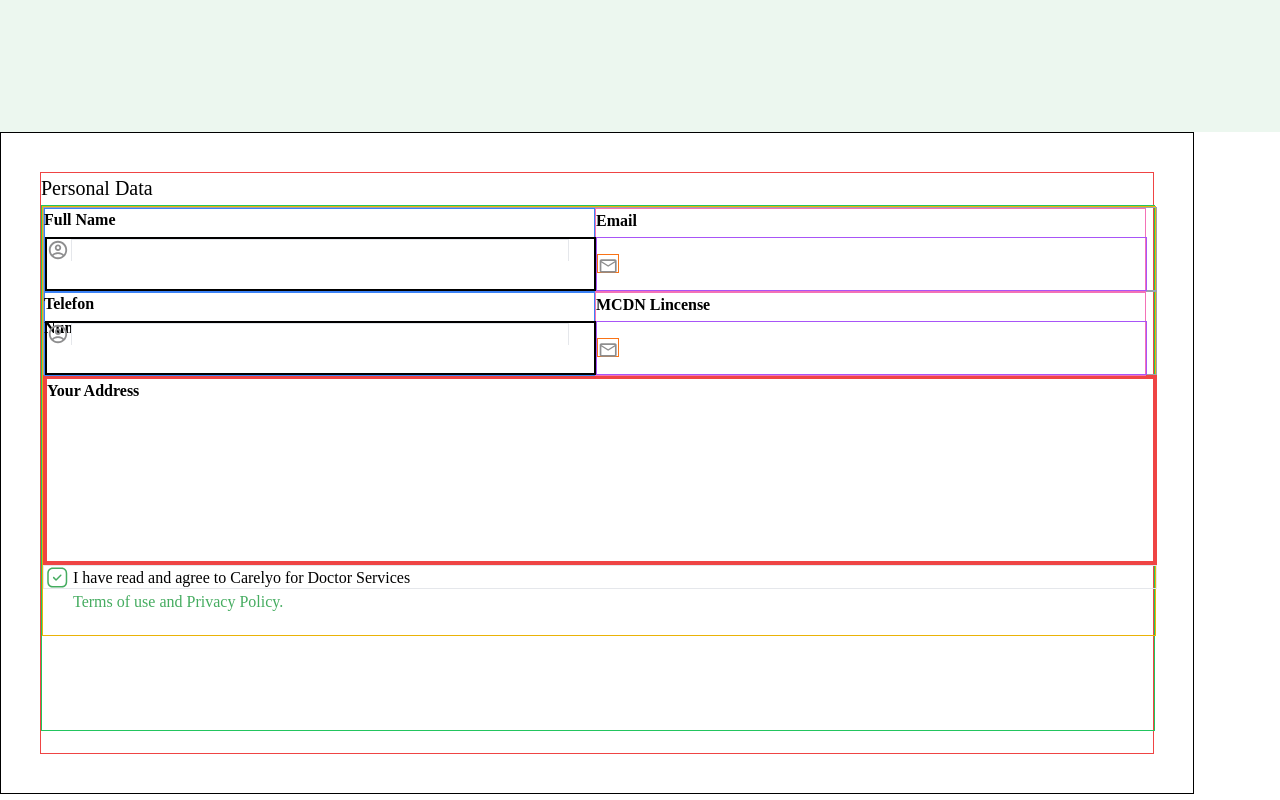
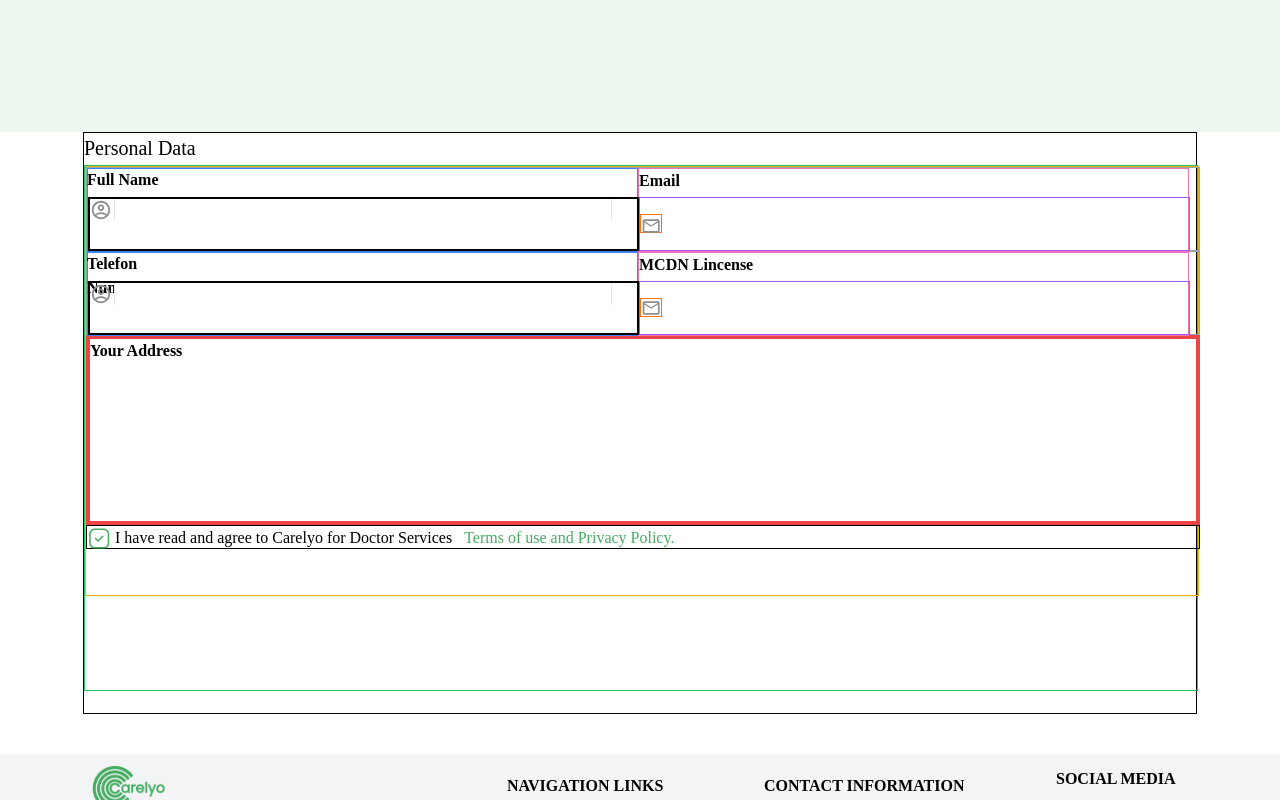
Before and after one commit to meeruu8282/next-mongodb-clerk, a Next.js app: page /providers/auth/signUp in a window 1280 px wide. Shown: the part 580-1380 px from the top of the page. Built offline with nearby package versions, Linux system fonts and the light colour scheme.

Commit message:
more css fix in independent Doctor

```diff
--- a/package.json
+++ b/package.json
@@ -28,7 +28,7 @@
     "eslint": "8.47.0",
     "eslint-config-next": "13.4.19",
     "font-awesome": "^4.7.0",
-    "next": "13.4.19",
+    "next": "^13.5.3",
     "postcss": "8.4.28",
     "react": "18.2.0",
     "react-dom": "18.2.0",
--- a/src/app/globals.css
+++ b/src/app/globals.css
@@ -4,7 +4,7 @@
 
 @layer components {
   .greenBackground {
-    @apply relative h-[730px] w-screen bg-gradient-to-br from-greenBackgroundFrom to-greenBackgroundTo backdrop-blur-md flex justify-center items-center;
+    @apply relative h-[730px]  bg-gradient-to-br from-greenBackgroundFrom to-greenBackgroundTo backdrop-blur-md flex justify-center items-center;
   }
 
   .greenBackgroundTriangle {
@@ -170,4 +170,5 @@
 }
 
 
+
 }
--- a/src/app/providers/auth/signUp/page.tsx
+++ b/src/app/providers/auth/signUp/page.tsx
@@ -1,11 +1,21 @@
+
 import StyledBox from "../../Components/styleBox";
 
+
+
+
+
 export default function DoctorSignUp() {
+
+
+
+
+
   return (
-    <div className="  relative">
-      <div>
-        <div className=" flex justify-center items-center top-0 w-screen h-[554px]  bg-[#45AC601A]">
-          <div className="w-[921px] h-[108px]  justify-center flex  bg-red-600 flex-col">
+    <div className="flex flex-col justify-center items-center">
+      <div className="justify-center items-center">
+        <div className="  flex justify-center items-center top-0 w-screen h-[554px]  bg-[#45AC601A]">
+          <div className="w-[921px] h-[108px]  justify-center flex  flex-col">
             <div className="w-[883px] h-[52px] flex justify-center ">
               <h1 className=" text-[40px] font-[Poppins] font-semibold">
                 Start Filling Your Personal Data
@@ -19,14 +29,14 @@ export default function DoctorSignUp() {
             </div>
           </div>
         </div>
-      </div>
 
-      <div className="  w-[1194px] h-[662px] border border-black flex justify-center items-center">
-        <div className="w-[1114px] h-[582px] border border-red-500 ">
+
+        <div className="flex flex-col justify-center items-center  ">
+        <div className="w-[1114px] h-[582px] border border-black ">
           <div className="w-[135px] h-[32px]">
-            <p className=" font-normal font-[Poppins] text-[20px]">
+            <h2 className=" font-normal font-[Poppins] text-[20px]">
               Personal Data
-            </p>
+            </h2>
           </div>
           <div className=" justify-end  w-[1114px] h-[526px] border border-green-500">
             <div className="  w-[1114px] h-[430px] border border-yellow-500 mb-0">
@@ -38,8 +48,7 @@ export default function DoctorSignUp() {
                 <div className="flex-col w-[551px] h-[84px] border-[1px] border-blue-500 ">
                   <div className=" absolute w-[551px] h-[54px] border-black border-[2px] mt-7 justify-center  items-center ">
                     <div className="w-[519px] h-[22px]  justify-center items-center">
-                      <div className=" absolute ml-6 w-[498px] h-[22px] flex   item-center border">
-                        {" "}
+                      <div className=" absolute ml-6 w-[498px] h-[22px] flex   items-center border">
                         <input
                           type="text"
                           placeholder=""
@@ -118,7 +127,7 @@ export default function DoctorSignUp() {
                 <div className="flex-col w-[551px] h-[84px] border-[1px] border-blue-500 ">
                   <div className=" absolute w-[551px] h-[54px] border-black border-[2px] mt-7 justify-center  items-center ">
                     <div className="w-[519px] h-[22px]  justify-center items-center">
-                      <div className=" absolute ml-6 w-[498px] h-[22px] flex   item-center border">
+                      <div className=" absolute ml-6 w-[498px] h-[22px] flex   items-center border">
                         <input
                           type="text"
                           placeholder=""
@@ -155,7 +164,7 @@ export default function DoctorSignUp() {
                       MCDN Lincense
                     </div>
                     <div className=" flex items-center w-[551px] h-[54px] border mt-[6px] border-purple-500">
-                      <div className=" flex justify-center item-center w-[22.33px] h-[18.67px] border border-orange-500">
+                      <div className=" flex justify-center items-center w-[22.33px] h-[18.67px] border border-orange-500">
                         <svg
                           width="22"
                           height="22"
@@ -206,26 +215,28 @@ export default function DoctorSignUp() {
               </div>
               <div></div>
 
-              <div className=" flex w-[1114px] h-[24px] justify-center items-center border">
+              <div className="  flex w-[1114px] h-[24px] border  border-black">
                 <div className="  flex pr-1">
-                  {" "}
-                  <StyledBox width="24px" height="24px" type="fixed" />{" "}
+                  <StyledBox width="24px" height="24px" type="fixed" />
                 </div>
-                <div className="  w-[1082px] h-[22px] font-[Poppins] font-normal text-[16px]">
+                <div className=" flex w-full h-[22px] font-[Poppins] font-normal  text-[16px]">
+                  I have read and agree to Carelyo for Doctor Services
+                  <h4 className=" flex ml-3 text-[#45AC60] text-[16px] font-normal font-Poppins "> Terms of use and Privacy Policy. </h4>
+                </div>
 
-                  I have read and agree to Carelyo for Doctor Services <div  className="  text-[#45AC60]"> Terms of
-                  use and Privacy Policy.
-                  <div className="w-[1114px] h-[54px]">
 
-                  <div className="w-[549px] h-[54px] rounded-[8px]"></div>
-                  </div>
 
-                  </div>                </div>
               </div>
             </div>
           </div>
         </div>
       </div>
+
+
+
+      </div>
+
+
     </div>
   );
 }
--- a/src/app/providers/howItWorks/page.tsx
+++ b/src/app/providers/howItWorks/page.tsx
@@ -10,21 +10,21 @@ export default function Howitwork() {
   return (
     <div className="  justify-center items-center   ">
       <div className="flex items-center">
-        <div className="  w-[624px] h-[480px] top-[288.69px] left-[125px] m-[130px] font-[Poppins] ml-[80px]  ">
-          <div className="w-[233px] h-[46px] top-[288.69px] left-[125px] gap-2 text-[16px] text-[#45AC60] font-semibold ">
+      <div className="w-full md:w-[624px] h-auto md:h-[480px] top-0 md:top-[288.69px] left-0 md:left-[125px] md:m-[130px] font-[Poppins] md:ml-[80px] pl-8 md:pl-12">
+      <div className="w-[233px] h-[46px] top-[288.69px] left-[125px] gap-2 text-[16px] text-[#45AC60] font-semibold">
             <div className="w-[185px] h-[22px]">Welcome to Carelyo 👋</div>
           </div>
           <div className="w-[522px] h-[249px] top-[347.69px] left-[125px] font-semibold text-[64px] text-[#000000] px-[16px]">
             <h1>Healthcare Platform for Providers!</h1>
           </div>
-          <div className="w-[624px] h-[52px] top-[520.69px] left-[125px] opacity-50 font-normal text-[16px] mt-7 px-4 ">
+          <div className="w-[624px] h-[52px] top-[520.69px] left-[125px] opacity-50 font-normal text-[16px] mt-7 px-4">
             <div>
               Are you an independent doctor, family physician, or managing a
               small to medium-sized clinic or hospital? We at Carelyo are here
               for you!
             </div>
           </div>
-          <div className="w-[361px] h-[72px]   flex ml-6  mt-6 item-center ">
+          <div className="w-[361px] h-[72px]   flex ml-6  mt-6 item-center pr-12 md:pr-0 ">
             <div className="">
               <CarelyoButton
                 buttonText="Get Started"
@@ -72,12 +72,13 @@ export default function Howitwork() {
           </div>
         </div>
 
-        <div className=" absolute right-0 w-[668px] h-[667px] mr-[60px]">
+        <div className="absolute right-0 w-full md:w-[668px] h-auto md:h-[667px] md:mr-[60px] hidden md:block">
+
           <Image src="/firstpageRec.png" alt="entre" width={668} height={667} />
         </div>
       </div>
-      <div className=" relative flex justify-center items-center h-screen w-full">
-        <div className="w-[1440px] h-[929px] ">
+      <div className="relative w-full flex justify-center items-center">
+      <div className="w-full md:w-[1440px] h-[929px]">
           <Greenbackground />
           <div>
             <div className="flex flex-col   justify-center  ">
@@ -228,8 +229,8 @@ export default function Howitwork() {
         </div>
       </div>
 
-      <div className=" w-[737] h-[60px] mt-[100px]  justify-center flex items-center">
-        <h1 className="font-[Poppins] font-semibold text-[40px] ">
+      <div className="w-full md:w-[737px] h-[60px] mt-[100px] justify-center flex items-center">
+        <h1 className="font-[Poppins] font-semibold text-[40px]">
           An easier way to interact with patient
         </h1>
       </div>
```
Also changed, not shown: src/app/providers/pricing/page.tsx (+21 -20 lines), 1 other file (tests, documents, lock files or other folders).
